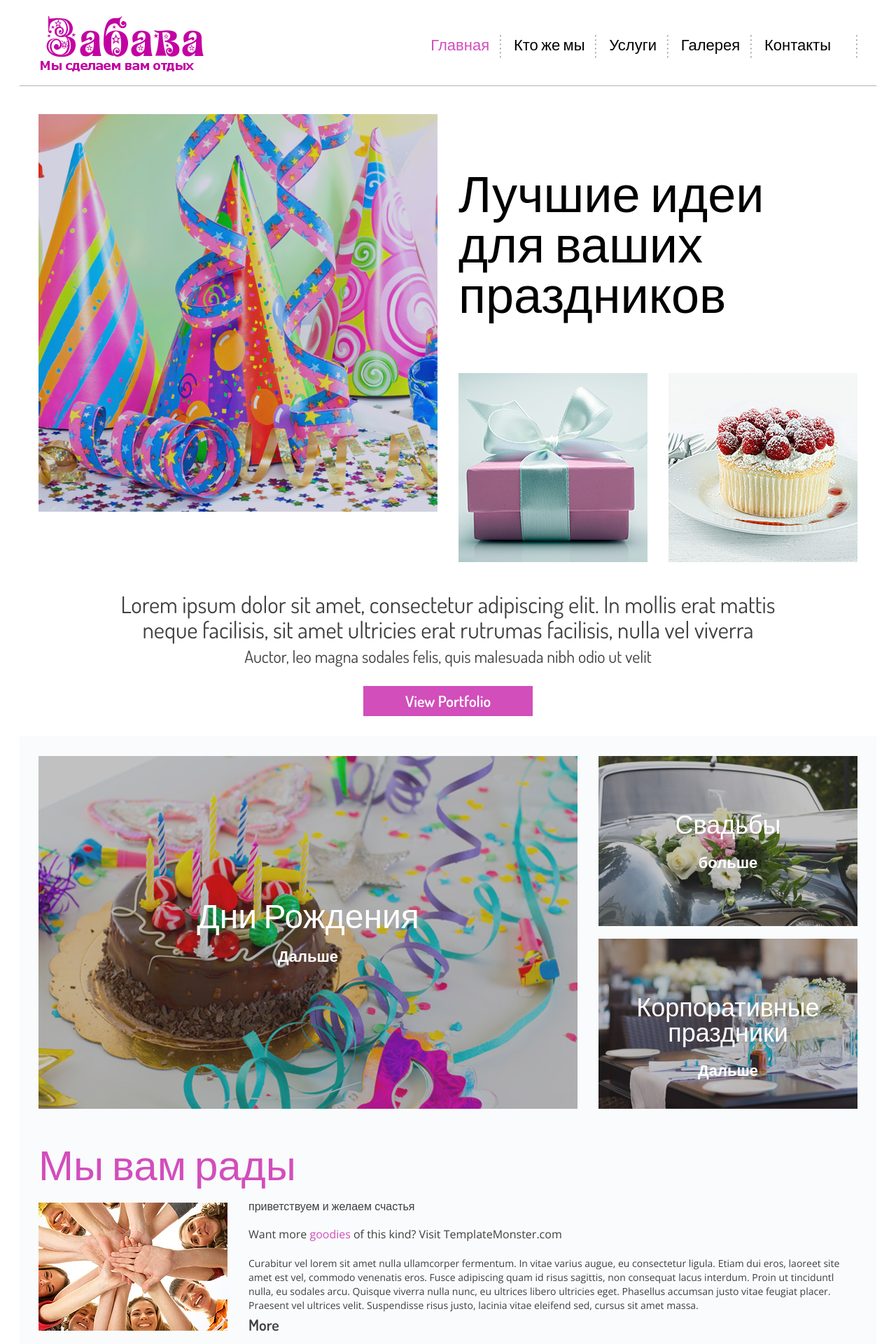
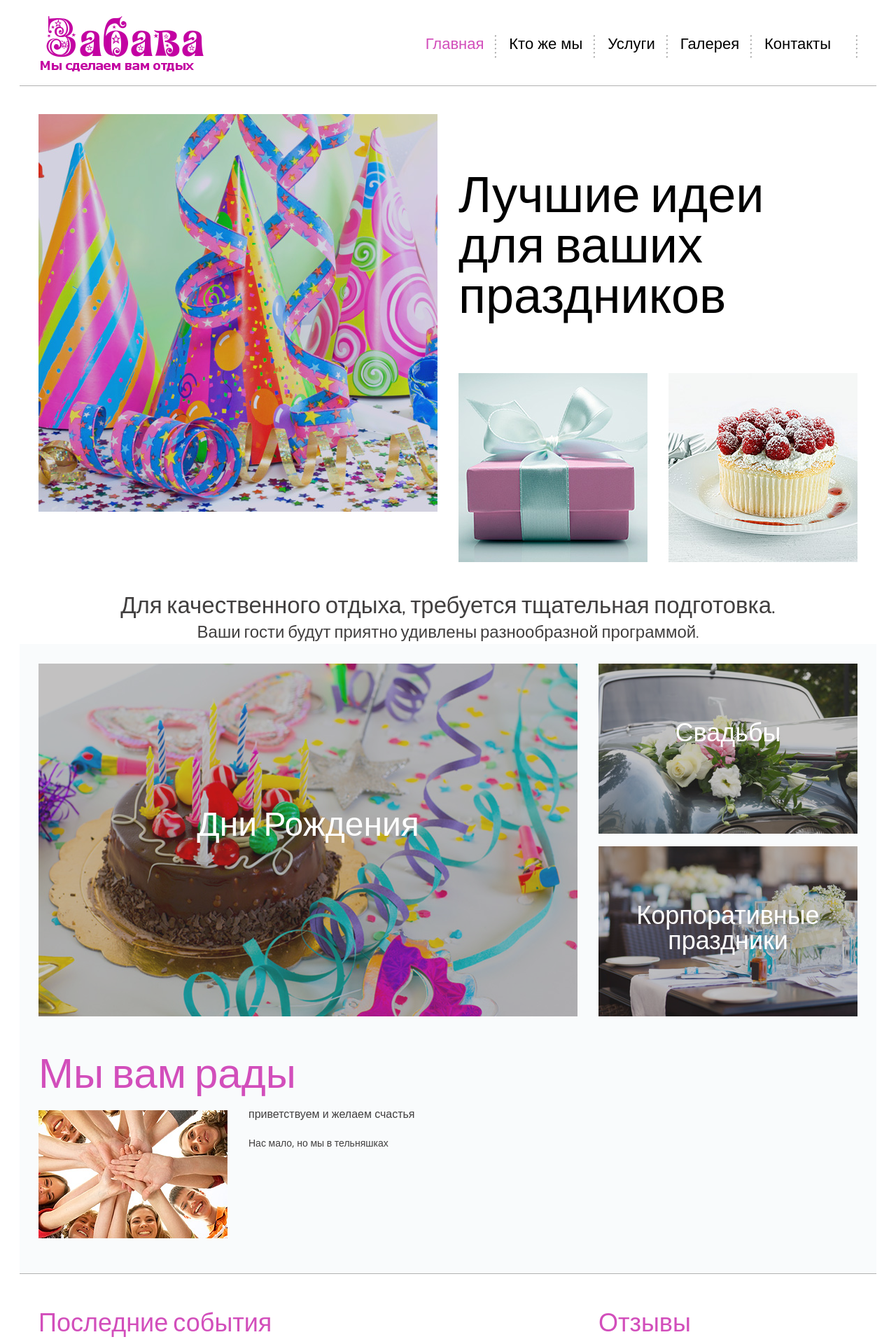
Before and after one commit to EvilDmitri/zabava, a Python web app: template templates/index.html in a window 1280 px wide. Shown: the top 1920 px of the page at 70% size. Run offline with Jinja, Linux system fonts and the light colour scheme; the template is opened without the code that fills it, so the values that code supplies are empty.

Commit message:
cyrillic font and some inex.html changes

```diff
--- a/static/css/style.css
+++ b/static/css/style.css
@@ -23,7 +23,7 @@
 .navigation nav {
   position: relative;
   padding: 0;
-  font-family: 'Dosis', sans-serif;
+  font-family:  Arial, sans-serif;
 }
 .select-menu {
   display: none !important;
--- a/templates/index.html
+++ b/templates/index.html
@@ -4,6 +4,7 @@
 <title>Home</title>
 <meta charset="utf-8">
 <meta name = "format-detection" content = "telephone=no" />
+<link href='http://fonts.googleapis.com/css?family=Dosis' rel='stylesheet' type='text/css'>
 <link rel="icon" href="static/images/favicon.ico">
 <link rel="shortcut icon" href="static/images/favicon.ico" />
 <link rel="stylesheet" href="static/css/touchTouch.css">
@@ -101,10 +102,10 @@
       <div class="grid_10 preffix_1">
         <div class="block1">
           <div class="block1_title">
-            Lorem ipsum dolor sit amet, consectetur adipiscing elit. In mollis erat mattis neque facilisis, sit amet ultricies erat rutrumas facilisis, nulla vel viverra
-            <span>Auctor, leo magna sodales felis, quis malesuada nibh odio ut velit</span>
+            Для качественного отдыха, требуется тщательная подготовка.
+              <span>Ваши гости будут приятно удивлены разнообразной программой.</span>
           </div>
-          <a href="#" class="btn">View Portfolio</a>
+          <!--<a href="#" class="btn">View Portfolio</a>-->
         </div>
       </div>
 
@@ -115,7 +116,7 @@
       <div class="row">
         <div class="grid_8">
            <div data-si-mousemove-trigger="100" class="shuffle-me">
-            <a href="#" class="info"><div class="shuffle_title">Дни Рождения <span>Дальше</span></div></a>
+            <a href="#" class="info"><div class="shuffle_title">Дни Рождения</div></a>
             <div class="images">
               <img src="static/images/page1_img4.jpg" alt="">
               <img src="static/images/shuffle_1.jpg" alt="">
@@ -124,14 +125,14 @@
         </div>
         <div class="grid_4">
            <div data-si-mousemove-trigger="100" class="shuffle-me shuff__1">
-            <a href="#" class="info"><div class="shuffle_title">Свадьбы<span>больше</span></div></a>
+            <a href="#" class="info"><div class="shuffle_title">Свадьбы</div></a>
             <div class="images">
               <img src="static/images/page1_img5.jpg" alt="">
               <img src="static/images/shuffle_3.jpg" alt="">
               <img src="static/images/shuffle_4.jpg" alt="">
             </div></div>
              <div data-si-mousemove-trigger="100" class="shuffle-me shuff__1">
-            <a href="#" class="info"><div class="shuffle_title">Корпоративные праздники <span>Дальше</span></div></a>
+            <a href="#" class="info"><div class="shuffle_title">Корпоративные праздники </div></a>
             <div class="images">
               <img src="static/images/page1_img6.jpg" alt="">
               <img src="static/images/shuffle_5.jpg" alt="">
@@ -143,8 +144,8 @@
           <img src="static/images/page1_img7.jpg" alt="" class="img_inner fleft">
           <div class="extra_wrapper">
             <p class="text1">приветствуем и желаем счастья </p>
-            <p class="text1 offset__1">Want more <a href="http://www.templatemonster.com/category/event-planner-wordpress-themes/" rel="nofollow" class="color1">goodies</a> of this kind? Visit TemplateMonster.com</p>
-            Curabitur vel lorem sit amet nulla ullamcorper fermentum. In vitae varius augue, eu consectetur ligula. Etiam dui eros, laoreet site amet est vel, commodo venenatis eros. Fusce adipiscing quam id risus sagittis, non consequat lacus interdum. Proin ut tinciduntl nulla, eu sodales arcu. Quisque viverra nulla nunc, eu ultrices libero ultricies eget. Phasellus accumsan justo vitae feugiat  placer. Praesent vel ultrices velit. Suspendisse risus justo, lacinia vitae eleifend sed, cursus sit amet massa. <br> <a href="#" class="link1">More</a>
+            <p class="text1 offset__1"></p>
+            Нас мало, но мы в тельняшках
           </div>
         </div>
       </div>
@@ -153,7 +154,7 @@
   <div class="container gallery">
     <div class="row">
       <div class="grid_8">
-        <h4>Recent Events</h4>
+        <h4>Последние события</h4>
         <div class="row">
           <div class="grid_4">
             <div class="view">
@@ -190,19 +191,19 @@
         </div>
       </div>
       <div class="grid_4">
-        <h4>Testimonials</h4>
+        <h4>Отзывы</h4>
         <blockquote class="bq1">
           <img src="static/images/page1_img12.jpg" alt="">
           <div class="extra_wrapper">
             <p>“Curabitur vel lorem sit amet nulla erero fermentum. In vitae varius auguectetu ligula. Etiam dui eros, laoreet site am est vel commodo venenatisipiscing... ”</p>
-            <div class="color2">- Eva Smith, Client</div>
+            <div class="color2">- Мама Ира, довольный клиент</div>
           </div>
         </blockquote>
         <blockquote class="bq1">
           <img src="static/images/page1_img13.jpg" alt="">
           <div class="extra_wrapper">
             <p>“Hurabitur vel lorem sit amet nulla erero fermentum. In vitae varius auguectetu ligula. Etiam dui eros, laoreet site am est vel commodo venenatisipgolo... ”</p>
-            <div class="color2">- Mike Brown, Client</div>
+            <div class="color2">- Игорь Владимирович, клиент</div>
           </div>
         </blockquote>
       </div>
```
Also changed, not shown: static/fonts/FontAwesome.otf, static/fonts/fontawesome-webfont.ttf, static/fonts/fontawesome-webfont.woff, static/images/f_logo.png, static/images/logo.png, 2 other files.
